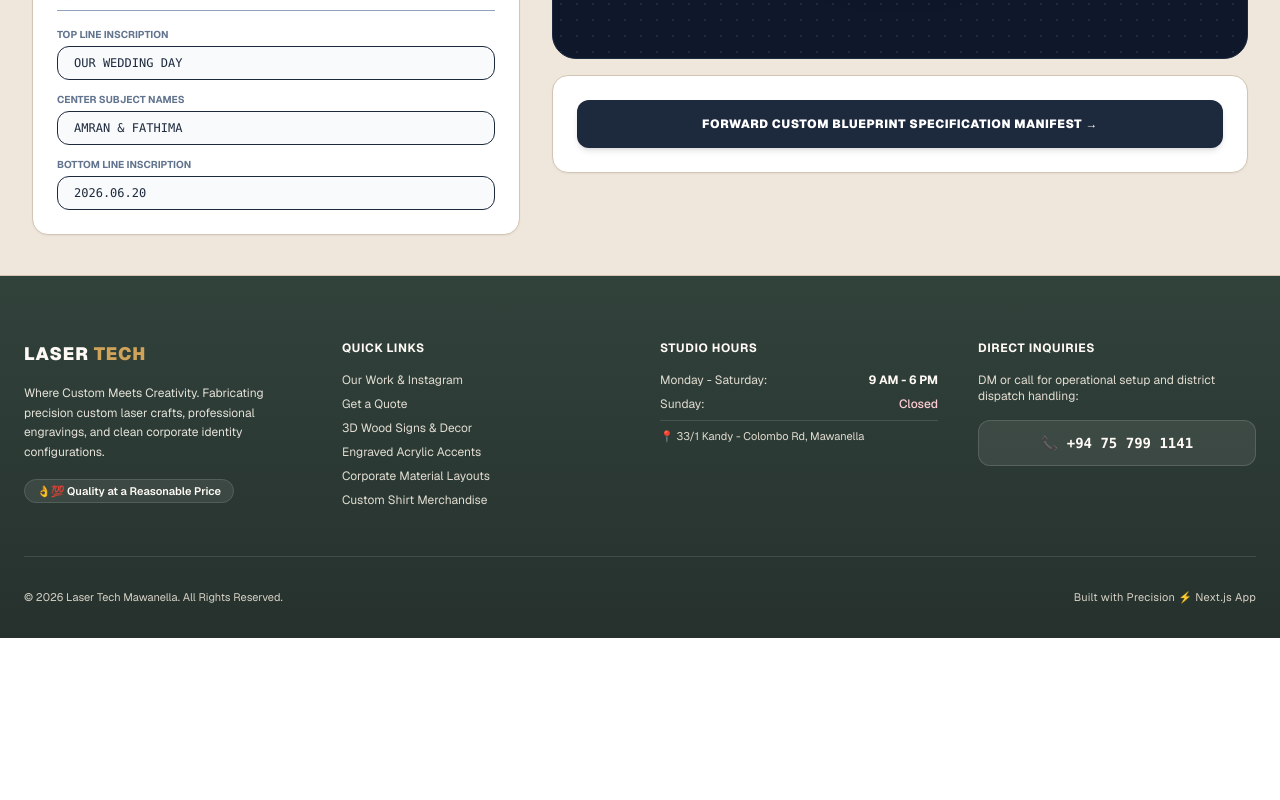
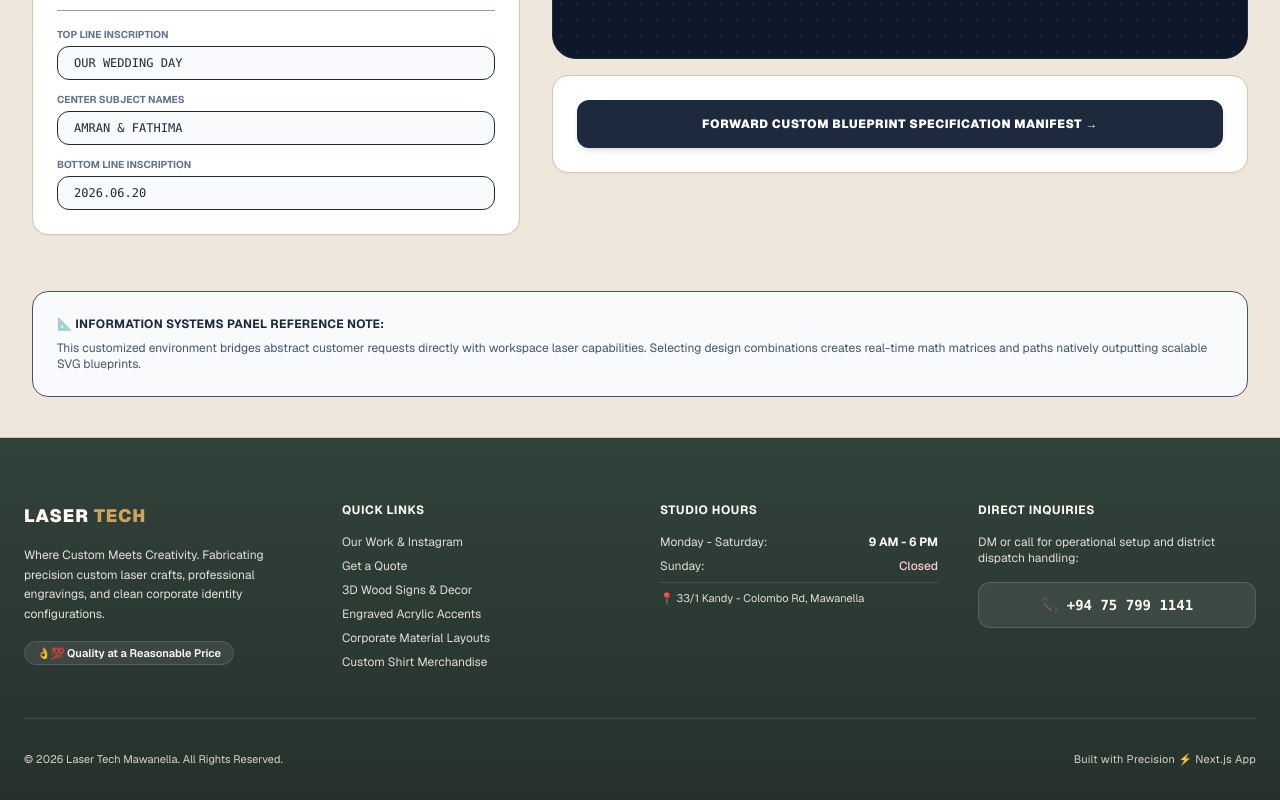
Before and after one commit to MusfiraMujeeb/laser-tech-web, a Next.js app: page /ai-booth in a window 1280 px wide. Shown: the part 712-1512 px from the top of the page. Before the commit the page ends 1350 px from the top, so only its background shows below. Built offline with nearby package versions, Linux system fonts and the light colour scheme.

Commit message:
design: replace old background imagery with seamless raw wood and satin acrylic textures

```diff
--- a/app/ai-booth/page.tsx
+++ b/app/ai-booth/page.tsx
@@ -29,8 +29,8 @@ export default function PerfectLaserStudio() {
 
   // Clean, premium texture assets to inject straight inside the SVG shape nodes dynamically
   const textureUrl = isWood
-    ? "https://images.unsplash.com/photo-1533090161767-e6ffed986c88?auto=format&fit=crop&w=600&q=80" // Premium Uniform Light/Warm Wood Grain Planks
-    : "https://images.unsplash.com/photo-1517487881594-2787fef5ebf7?auto=format&fit=crop&w=600&q=80"; // Crisp, Frosted Abstract Light Texturing for Glass/Acrylic
+    ? "https://images.unsplash.com/photo-1533090161767-e6ffed986c88?auto=format&fit=crop&w=600&q=80" // Pure, object-free wood grain texture
+    : "https://images.unsplash.com/photo-1618005182384-a83a8bd57fbe?auto=format&fit=crop&w=600&q=80"; // Pure, seamless satin frosted acrylic look
 
   return (
     <div className="min-h-screen py-10 px-4 md:px-8" style={{ backgroundColor: 'var(--studio-bg)' }}>
@@ -315,6 +315,12 @@ export default function PerfectLaserStudio() {
 
           </div>
 
+          {/* RIGHT VIEWPORT DETAIL INFOGRAPHIC */}
+          <div className="lg:col-span-12 mt-6 p-6 bg-slate-50 border rounded-2xl text-xs text-slate-600 space-y-2">
+            <h4 className="font-bold text-slate-800 uppercase tracking-wide">📐 Information Systems Panel Reference Note:</h4>
+            <p>This customized environment bridges abstract customer requests directly with workspace laser capabilities. Selecting design combinations creates real-time math matrices and paths natively outputting scalable SVG blueprints.</p>
+          </div>
+
         </div>
 
       </div>
```
